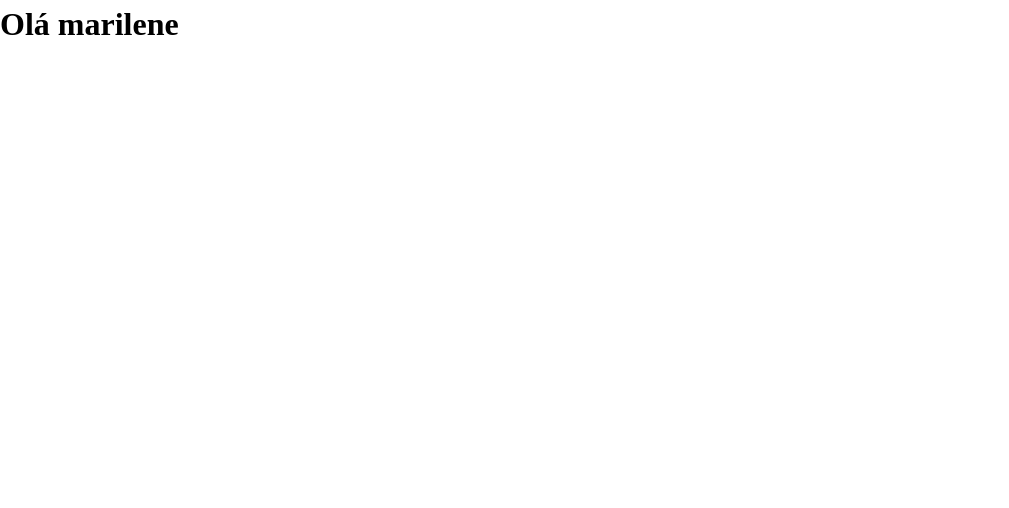
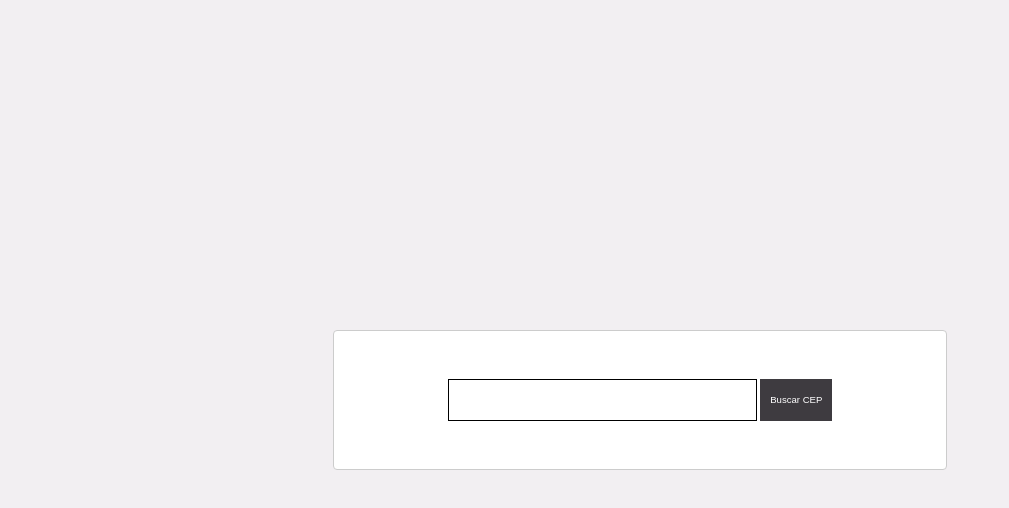
Before and after one commit to Lu4nScr1pt1ng/buscandocep, a React (Vite) app: page / in a window 1280 px wide. Shown: the top 508 px of the page, without its empty margins (0-1009 px from the left). Built offline with nearby package versions, Linux system fonts and the light colour scheme.

Commit message:
index with api consume working

```diff
--- a/package.json
+++ b/package.json
@@ -9,6 +9,7 @@
     "preview": "vite preview"
   },
   "dependencies": {
+    "axios": "^0.27.2",
     "react": "^18.2.0",
     "react-dom": "^18.2.0",
     "sass": "^1.54.9"
--- a/src/App.tsx
+++ b/src/App.tsx
@@ -1,10 +1,94 @@
-import React from 'react';
+import React, { useState, useCallback } from 'react';
+import './styles.css';
+
+import api from './services/api';
+
+interface CepInfoProps{
+    cep: string,
+    logradouro: string,
+    uf: string,
+    localidade: string,
+}
 
 function App() {
+  const [cepInput, setCepInput] = useState('');
+  const [cepInfo, setCepInfo] = useState<CepInfoProps[]>([]);
+  const [err, setErr] = useState('');
+
+  const handleSubmit = useCallback((e: React.FormEvent) => {
+    e.preventDefault();
+    setErr('');
+
+    if (cepInput.length < 8 || cepInput.length > 8) {
+      setErr('Digite um CEP válido!');
+      return;
+    }
+
+    async function submit() {
+      const response = await api.get(`ws/${cepInput}/json/`);
+
+      const data = {
+        cep: response.data.cep,
+        logradouro: response.data.logradouro,
+        localidade: response.data.localidade,
+        uf: response.data.uf,
+
+      };
+      setCepInfo([data]);
+      setCepInput('');
+    }
+
+    submit();
+  }, [cepInput, err]);
+
+  function handleInputChange(e: React.ChangeEvent<HTMLInputElement>) {
+    setCepInput(e.target.value);
+  }
+
   return (
-    <div>
-      <h1>Olá marilene</h1>
-    </div>
+    <main>
+      <section>
+        <div className="container">
+          {err}
+          <div className="box">
+            <form onSubmit={handleSubmit} className="box__form">
+              <input type="number" value={cepInput} onChange={(e) => { handleInputChange(e); }} maxLength={8} />
+              <button type="submit">Buscar CEP</button>
+            </form>
+          </div>
+          {cepInfo.map((info) => (
+            <div className="box">
+              <p>
+                <strong>CEP:</strong>
+                {' '}
+                {info.cep}
+              </p>
+              <p>
+                <strong>
+                  Estado:
+                </strong>
+                {' '}
+                {info.uf}
+              </p>
+              <p>
+                <strong>
+                  Cidade:
+                </strong>
+                {' '}
+                {info.localidade}
+              </p>
+              <p>
+                <strong>
+                  Logradouro:
+                </strong>
+                {' '}
+                {info.logradouro}
+              </p>
+            </div>
+          ))}
+        </div>
+      </section>
+    </main>
   );
 }
 
--- /dev/null
+++ b/src/services/api.ts
@@ -0,0 +1,9 @@
+import axios from 'axios';
+
+// https://viacep.com.br/
+
+const api = axios.create({
+  baseURL: 'https://viacep.com.br',
+});
+
+export default api;
--- /dev/null
+++ b/src/styles.css
@@ -0,0 +1,56 @@
+body {
+  font-family: sans-serif;
+}
+
+section {
+  background: #F2EFF2;
+}
+
+.hidden {
+  display: none;
+}
+
+.container {
+  padding: 0 4px;
+  min-height: 100vh;
+  display: flex;
+  flex-direction: column;
+  justify-content: center;
+  align-items: center;
+  gap: 2rem;
+}
+
+.box {
+  max-width: 614px;
+  background-color: #fff;
+  padding: 3rem;
+  border-radius: 4px;
+  border: 1px solid #ccc;
+}
+.box__form {
+  display: flex;
+  justify-content: center;
+  gap: 3px;
+}
+.box__form input {
+  width: 60%;
+  padding: 8px;
+  outline-color: #6192DF;
+  border: 1px solid #000;
+}
+.box__form button {
+  max-width: 90px;
+  font-size: 0.6rem;
+  background: #3E3B40;
+  border: 0;
+  color: #fff;
+  padding: 2px 10px;
+}
+.box__form button:hover {
+  background-color: #242325;
+}
+@media (min-width: 768px) {
+  .box {
+    width: 614px;
+  }
+}/*# sourceMappingURL=styles.css.map */
--- /dev/null
+++ b/src/styles.scss
@@ -0,0 +1,61 @@
+$bg-color: #F2EFF2;
+$btn-color: #3E3B40;
+$input-outline: #6192DF;
+
+body {
+    font-family: sans-serif;
+}
+
+section {
+    background: $bg-color;
+}
+
+
+.hidden {
+    display: none;
+}
+
+.container {
+    padding: 0 4px;
+    min-height: 100vh;
+    display: flex;
+    flex-direction: column;
+    justify-content: center;
+    align-items: center;
+    gap: 2rem;
+}
+
+.box {
+    max-width: 614px;
+    background-color: #fff;
+    padding: 3rem;
+    border-radius: 4px;
+    border: 1px solid #ccc;
+    &__form {
+        display: flex;
+        justify-content: center;
+        gap: 3px;
+
+        input {
+            width: 60%;
+            padding: 8px;
+            outline-color: $input-outline;
+            border: 1px solid #000;
+        }
+
+        button {
+            max-width: 90px;
+            font-size: 0.6rem;
+            background: #3E3B40;
+            border: 0;
+            color: #fff;
+            padding: 2px 10px;
+            &:hover {
+                background-color: darken($btn-color,  10%);
+            }
+        }
+    }
+    @media (min-width: 768px) {
+        width: 614px;
+    }
+}
```
Also changed, not shown: 2 other files (tests, documents, lock files or other folders).
